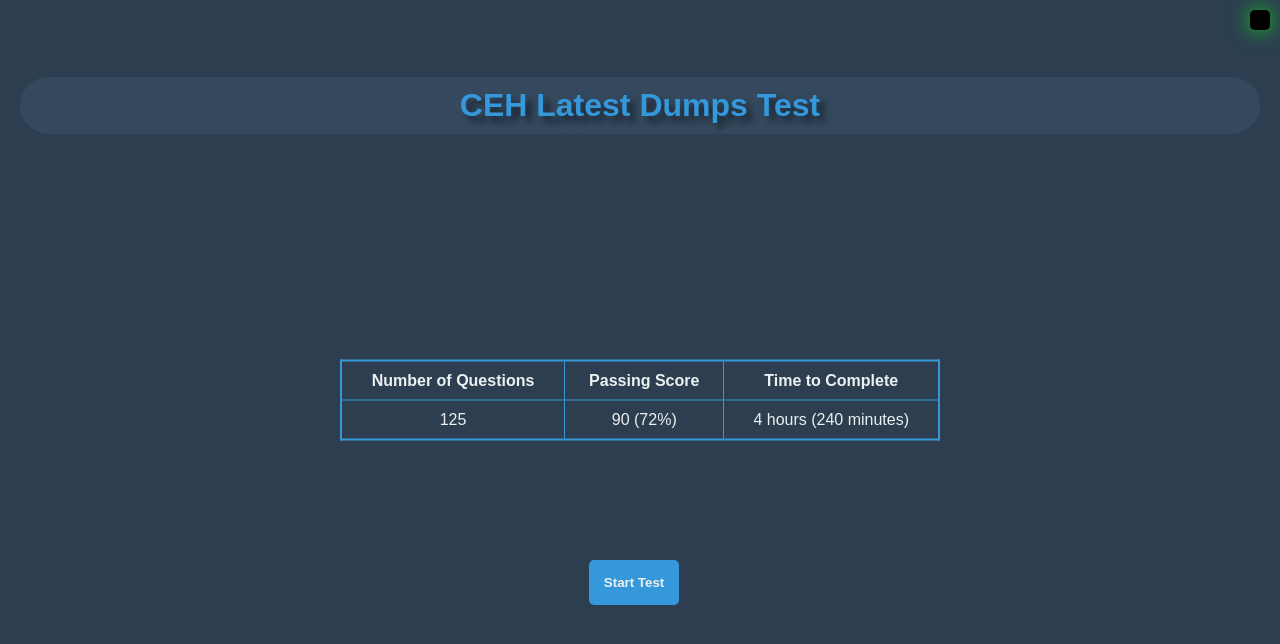
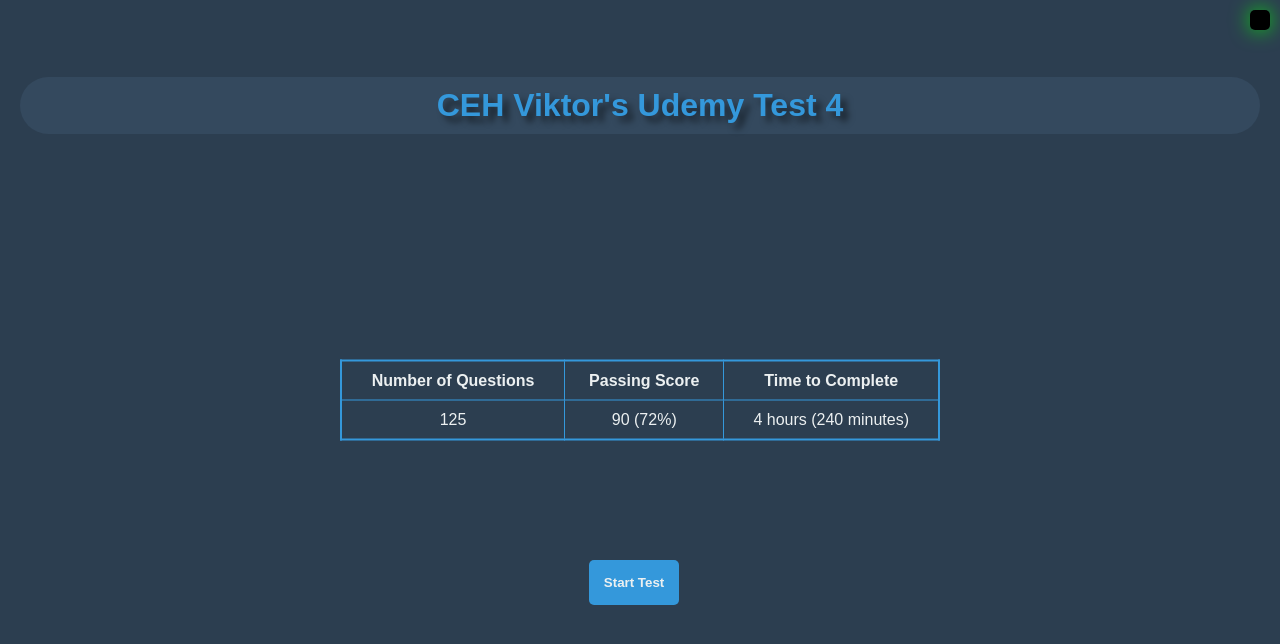
Before and after one commit to Ninad1431/udemytest4, a plain HTML site: page index.html in a window 1280 px wide. Drawn offline with Linux system fonts and the light colour scheme.

Commit message:
Update index.html

```diff
--- a/index.html
+++ b/index.html
@@ -183,7 +183,7 @@
 </head>
 <body>
     <br><br>
-<h1>CEH Latest Dumps Test</h1>
+<h1>CEH Viktor's Udemy Test 4</h1>
 <div id="quiz-container"></div>
 <div id="quiz-container"></div>
 <button id="evaluate-btn" onclick="evaluateQuiz()">Evaluate</button>
```
